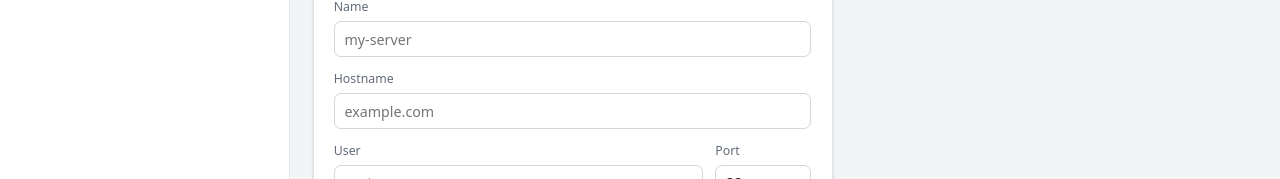
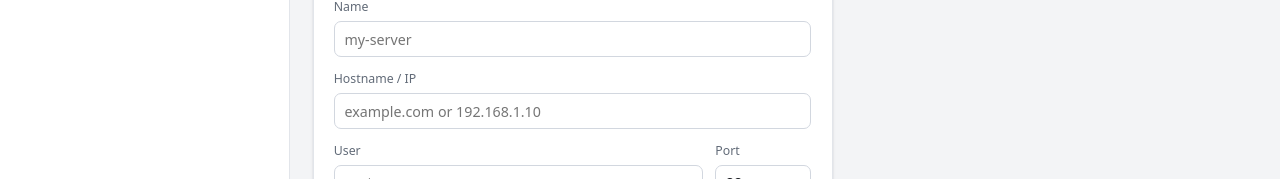
Before and after one commit to devstudio-us/ssh-studio, an Angular app: page / in a window 1280 px wide. Shown: the part 184-363 px from the top of the page. Built offline with nearby package versions, Linux system fonts and the light colour scheme.

Commit message:
Label host address field "Hostname / IP"
The field accepts either a hostname or an IP; relabel and update the
placeholder to make that clear.

```diff
--- a/src/app/app.component.html
+++ b/src/app/app.component.html
@@ -84,8 +84,8 @@
           <input name="name" [(ngModel)]="form.name" placeholder="my-server" />
         </label>
         <label>
-          Hostname
-          <input name="hostname" [(ngModel)]="form.hostname" placeholder="example.com" required />
+          Hostname / IP
+          <input name="hostname" [(ngModel)]="form.hostname" placeholder="example.com or 192.168.1.10" required />
         </label>
         <div class="row">
           <label class="grow">
```
